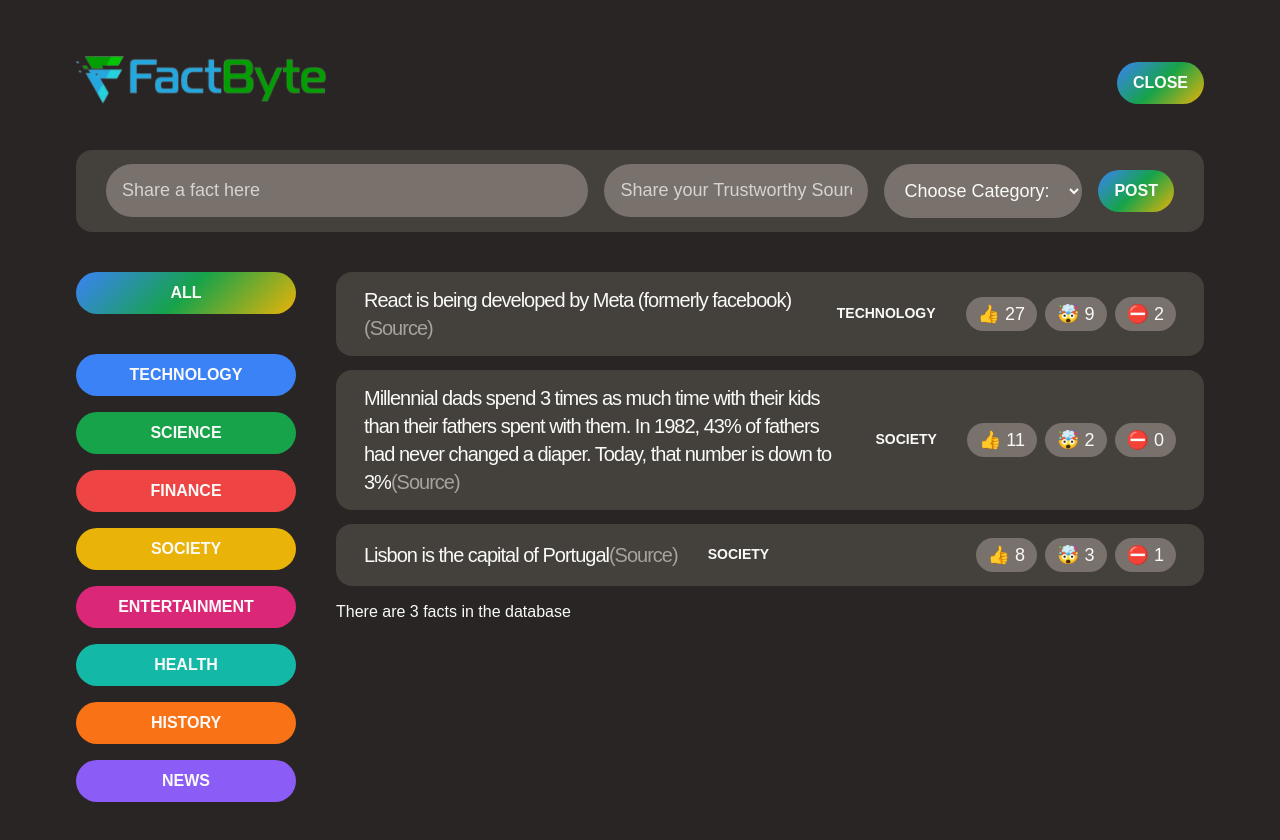
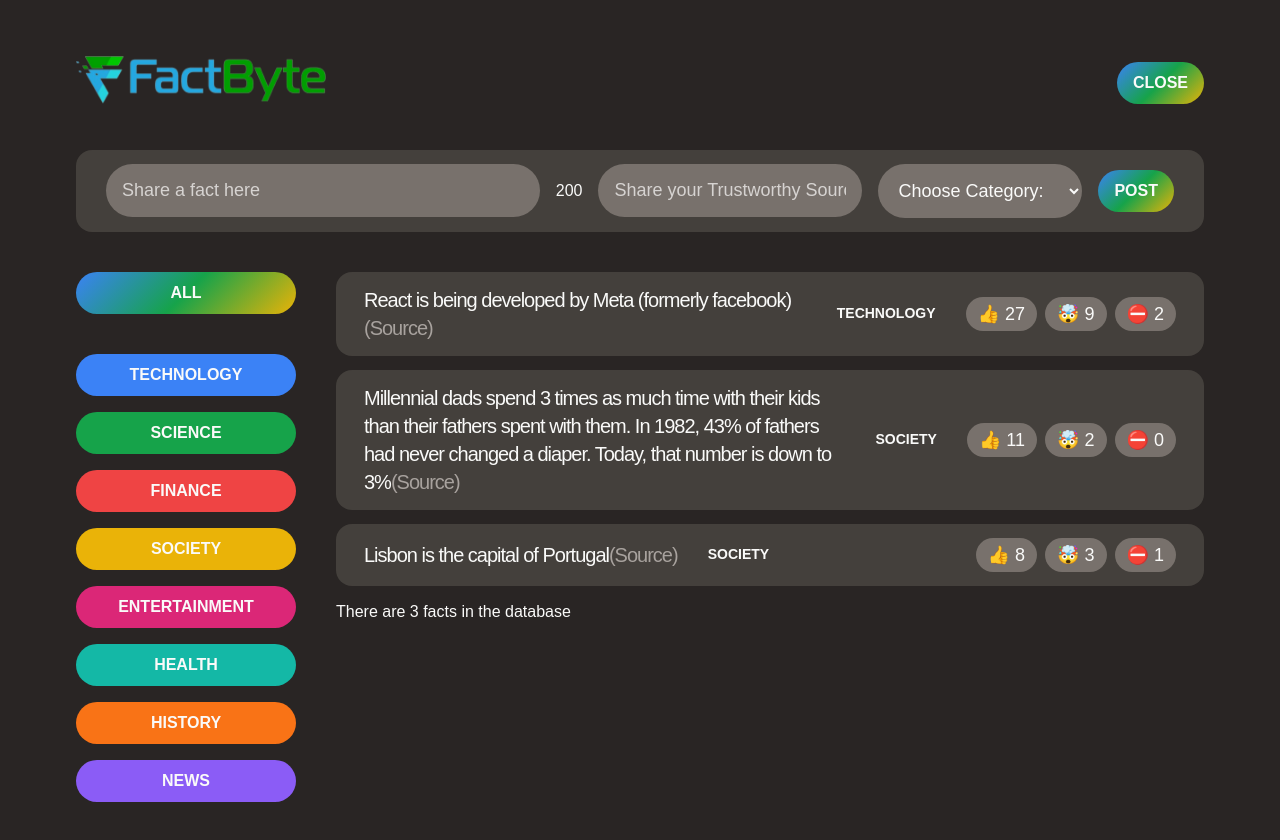
Before and after one commit to ankushgoel/FactByte-facts-app, a React (Vite) app in the folder react-app/: page / in a window 1280 px wide. Both pictures are taken after a click on the button "SHARE A FACT". Shown: the top 840 px of the page. Built offline with nearby package versions, Linux system fonts and the light colour scheme; a web font is replaced by a local one.

Commit message:
form data validation

```diff
--- a/react-app/src/App.jsx
+++ b/react-app/src/App.jsx
@@ -6,12 +6,15 @@ import './style.css'
 
 function App() {
   const [showForm, setShowForm] = useState(false);
+  // const [factText, setFactText] = useState("");
+  // const [factSource, setFactSource] = useState("");
 
   return (
     <>
       <Header showForm={showForm} setShowForm={setShowForm} />
       {showForm ?
         <NewFactForm /> : null}
+      {/* <NewFactForm factText={factText} factSource={factSource} /> : null} */}
       <main>
         <CategoryFilter />
         <Factslist />
@@ -34,16 +37,60 @@ function Header({ showForm, setShowForm }) {
   )
 }
 
+function isValidHttpUrl(string) {
+  let url;
+
+  try {
+    url = new URL(string);
+  } catch (_) {
+    return false;
+  }
+
+  return url.protocol === "http:" || url.protocol === "https:";
+}
+
+// function NewFactForm({ factText, factSource }) {
 function NewFactForm() {
+  const [factText, setFactText] = useState("");
+  const [factSource, setFactSource] = useState("");
+  const [category, setCategory] = useState("")
+  const textLength = factText.length;
+
+  function handleSubmit(e) {
+    e.preventDefault();
+    // console.log(factText, factSource, category);
+    // if (!factText || !factSource || !category) {
+    //   alert("Please add fact details before posting!")
+    //   return;
+    // }
+    if (factText && isValidHttpUrl(factSource) && category && textLength <= 200) {
+      const newFactObj = {
+        text: factText,
+        source: factSource,
+        category,
+        up_votes: 0,
+        down_votes: 0,
+        mindblowing_votes: 0
+      }
+      console.log(newFactObj);
+
+    } else {
+      alert("Please add valid data before posting!")
+    }
+  }
+
   return (
-    <form className="">
-      <input type="text" placeholder="Share a fact here" />
-      <input type="text" placeholder="Share your Trustworthy Source here" />
-      <select name="" id="">
+    <form className="" onSubmit={handleSubmit}>
+      {/* <div> */}
+      <input type="text" placeholder="Share a fact here" value={factText}
+        onChange={(e) => setFactText(e.target.value)} />
+      <span>{200 - textLength}</span>
+      {/* </div> */}
+      <input type="text" placeholder="Share your Trustworthy Source here" value={factSource}
+        onChange={(e) => setFactSource(e.target.value)} />
+      <select name="category" value={category} onChange={(e) => setCategory(e.target.value)}>
         <option value="">Choose Category:</option>
-        <option value="technology">Technology</option>
-        <option value="science">Science</option>
-        <option value="finance">Finance</option>
+        {CATEGORIES.map((cat) => <option key={cat.name} value={cat.name}>{cat.name.toUpperCase()}</option>)}
       </select>
       <button className="btn font-bold" type="submit">Post</button>
     </form>
```
